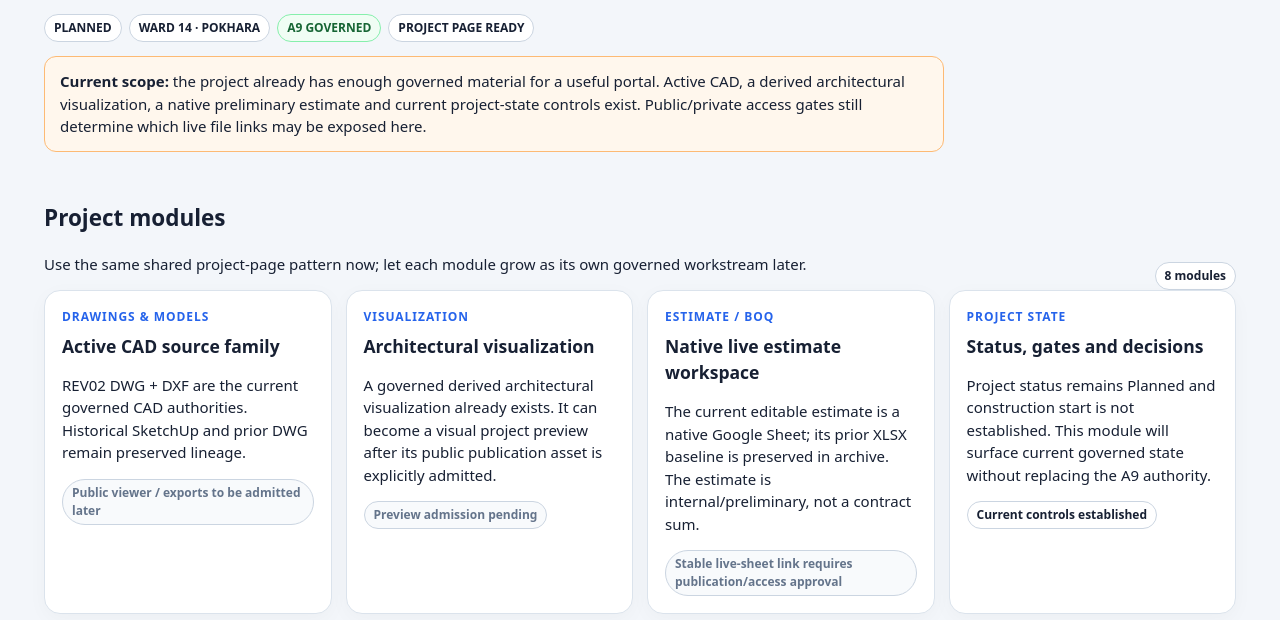
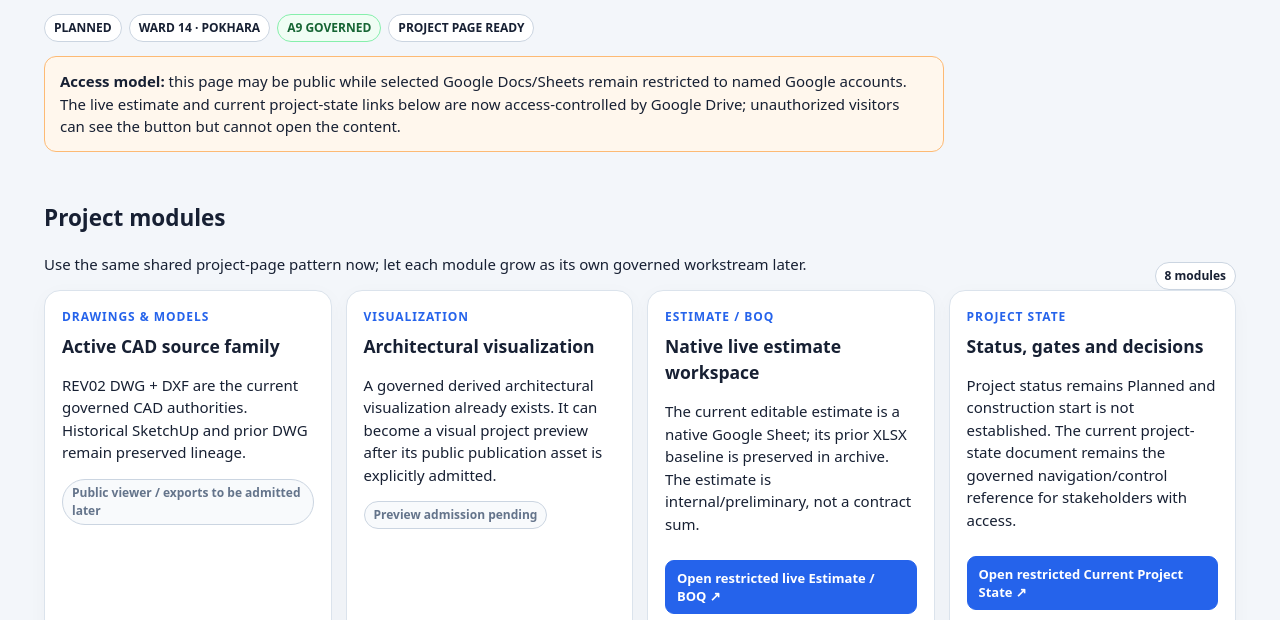
Before and after one commit to FabinGurung/Project_Drawings, a website: page public/projects/ramachandra-devkota/index.html in a window 1280 px wide. Shown: the part 298-918 px from the top of the page. Drawn offline with Linux system fonts and the light colour scheme.

Commit message:
feat: link restricted Ramachandra Sheet and project state

```diff
--- a/public/projects/ramachandra-devkota/index.html
+++ b/public/projects/ramachandra-devkota/index.html
@@ -4,20 +4,20 @@
 <title>Ramachandra Devkota · Project Drawings</title><link rel="stylesheet" href="../../assets/css/site.css"/></head>
 <body>
 <nav class="project-page-nav"><a href="../../">← All projects</a></nav>
-<header class="hero"><div class="eyebrow">Rohini Engineering and Builders · PRJ-000029 · REB-002</div><h1>14 One Storey House — Ramachandra Devkota</h1><p>A stable project front door for drawings, visualizations, estimates, schedules, reports and future field records. Stakeholders can return here instead of searching old chats or hunting through starred files.</p><div class="status-line"><span class="pill">PLANNED</span><span class="pill">WARD 14 · POKHARA</span><span class="pill frozen">A9 GOVERNED</span><span class="pill">PROJECT PAGE READY</span></div><div class="notice"><b>Current scope:</b> the project already has enough governed material for a useful portal. Active CAD, a derived architectural visualization, a native preliminary estimate and current project-state controls exist. Public/private access gates still determine which live file links may be exposed here.</div></header>
+<header class="hero"><div class="eyebrow">Rohini Engineering and Builders · PRJ-000029 · REB-002</div><h1>14 One Storey House — Ramachandra Devkota</h1><p>A stable project front door for drawings, visualizations, estimates, schedules, reports and future field records. Stakeholders can return here instead of searching old chats or hunting through starred files.</p><div class="status-line"><span class="pill">PLANNED</span><span class="pill">WARD 14 · POKHARA</span><span class="pill frozen">A9 GOVERNED</span><span class="pill">PROJECT PAGE READY</span></div><div class="notice"><b>Access model:</b> this page may be public while selected Google Docs/Sheets remain restricted to named Google accounts. The live estimate and current project-state links below are now access-controlled by Google Drive; unauthorized visitors can see the button but cannot open the content.</div></header>
 <main>
 <section><div class="section-head"><div><h2>Project modules</h2><p>Use the same shared project-page pattern now; let each module grow as its own governed workstream later.</p></div><div class="pill">8 modules</div></div><div class="cards">
 <article class="card module-card"><div class="stage">DRAWINGS & MODELS</div><h3>Active CAD source family</h3><p>REV02 DWG + DXF are the current governed CAD authorities. Historical SketchUp and prior DWG remain preserved lineage.</p><span class="pill future">Public viewer / exports to be admitted later</span></article>
 <article class="card module-card"><div class="stage">VISUALIZATION</div><h3>Architectural visualization</h3><p>A governed derived architectural visualization already exists. It can become a visual project preview after its public publication asset is explicitly admitted.</p><span class="pill future">Preview admission pending</span></article>
-<article class="card module-card"><div class="stage">ESTIMATE / BOQ</div><h3>Native live estimate workspace</h3><p>The current editable estimate is a native Google Sheet; its prior XLSX baseline is preserved in archive. The estimate is internal/preliminary, not a contract sum.</p><span class="pill future">Stable live-sheet link requires publication/access approval</span></article>
-<article class="card module-card"><div class="stage">PROJECT STATE</div><h3>Status, gates and decisions</h3><p>Project status remains Planned and construction start is not established. This module will surface current governed state without replacing the A9 authority.</p><span class="pill">Current controls established</span></article>
+<article class="card module-card"><div class="stage">ESTIMATE / BOQ</div><h3>Native live estimate workspace</h3><p>The current editable estimate is a native Google Sheet; its prior XLSX baseline is preserved in archive. The estimate is internal/preliminary, not a contract sum.</p><a class="button live-link" href="https://docs.google.com/spreadsheets/d/1JoCVJnHHMAAe42uvpGK6PydJ6p85apWwVqIYCzlkYrc/edit" target="_blank" rel="noopener">Open restricted live Estimate / BOQ ↗</a><p class="viewer-note">Google sign-in required. Only accounts explicitly shared on the Sheet can open it.</p></article>
+<article class="card module-card"><div class="stage">PROJECT STATE</div><h3>Status, gates and decisions</h3><p>Project status remains Planned and construction start is not established. The current project-state document remains the governed navigation/control reference for stakeholders with access.</p><a class="button live-link" href="https://docs.google.com/document/d/13tFNFy0MX2ZbXRW3KlkgzsafitPKS8rrVJnmcqKFx1M/edit" target="_blank" rel="noopener">Open restricted Current Project State ↗</a><p class="viewer-note">Google sign-in required. Only accounts explicitly shared on the Doc can open it.</p></article>
 <article class="card module-card"><div class="stage">SCHEDULE / WBS</div><h3>Programme, WBS and Gantt</h3><p>Reserved for Primavera-style WBS, milestone dates, dependencies, look-ahead programmes and progress dashboards when schedule authority is established.</p><span class="pill future">Future module</span></article>
 <article class="card module-card"><div class="stage">REPORTS & DOCUMENTS</div><h3>Reports, Docs and approvals</h3><p>Reserved for approved stakeholder links to Google Docs, reports, specifications, meeting records and future revision packages.</p><span class="pill future">Future / access-gated</span></article>
 <article class="card module-card"><div class="stage">SITE & MEDIA</div><h3>Photos and field progress</h3><p>Reserved for public-safe or stakeholder-approved site media, daily progress, materials, attendance and field evidence.</p><span class="pill future">Future module</span></article>
 <article class="card module-card"><div class="stage">RELEASE HISTORY</div><h3>A9 + GitHub publication ledger</h3><p>Website releases will carry branch, commit, tree, PR, tag/release/deployment state and rollback lineage alongside A9 Local/Main records.</p><span class="pill">Governance model active</span></article>
 </div></section>
 <section class="project-summary"><h2>What is established now</h2><div class="card module-card"><p><b>Enough for a real project page:</b> active REV02 DWG/DXF, preserved historical sources, a governed architectural visualization, a human-navigable Estimate/BOQ workspace with native Google Sheets current authority, project identity/current-state controls, and A9 Local/Main lineage through Seq6 FINAL_CLOSED_PASS.</p></div></section>
-<section class="project-summary"><h2>Open engineering / publication gates</h2><div class="card module-card"><ul class="gate-list"><li>Structural footing/beam/slab/BBS information is not established as final authority.</li><li>Certified opening/partition data remains incomplete.</li><li>Electrical layout and plumbing/sanitary routing remain open.</li><li>External-work scope and approved Rohini rates/specifications remain open.</li><li>Final QA/client estimate release remains blocked.</li><li>Any live Drive link must pass its public/stakeholder access classification before being embedded here.</li></ul></div></section>
+<section class="project-summary"><h2>Open engineering / publication gates</h2><div class="card module-card"><ul class="gate-list"><li>Structural footing/beam/slab/BBS information is not established as final authority.</li><li>Certified opening/partition data remains incomplete.</li><li>Electrical layout and plumbing/sanitary routing remain open.</li><li>External-work scope and approved Rohini rates/specifications remain open.</li><li>Final QA/client estimate release remains blocked.</li><li>Future Drive links must pass the same named-access/publication classification before being embedded here.</li></ul></div></section>
 <section class="architecture"><h2>Planned project-page pattern</h2><pre>Ramachandra Devkota
 ├── Overview / Current State
 ├── Drawings & Models
```
